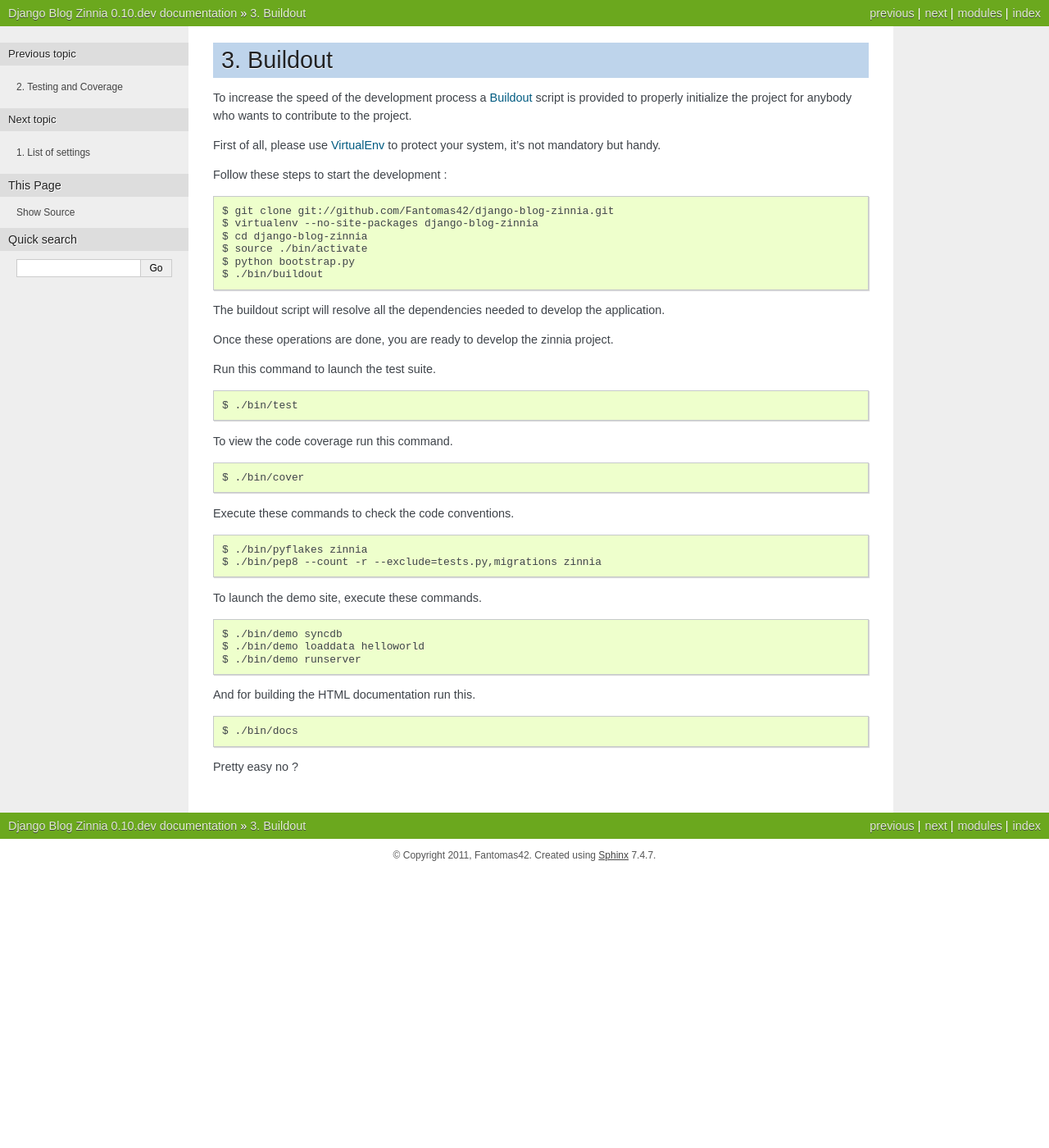
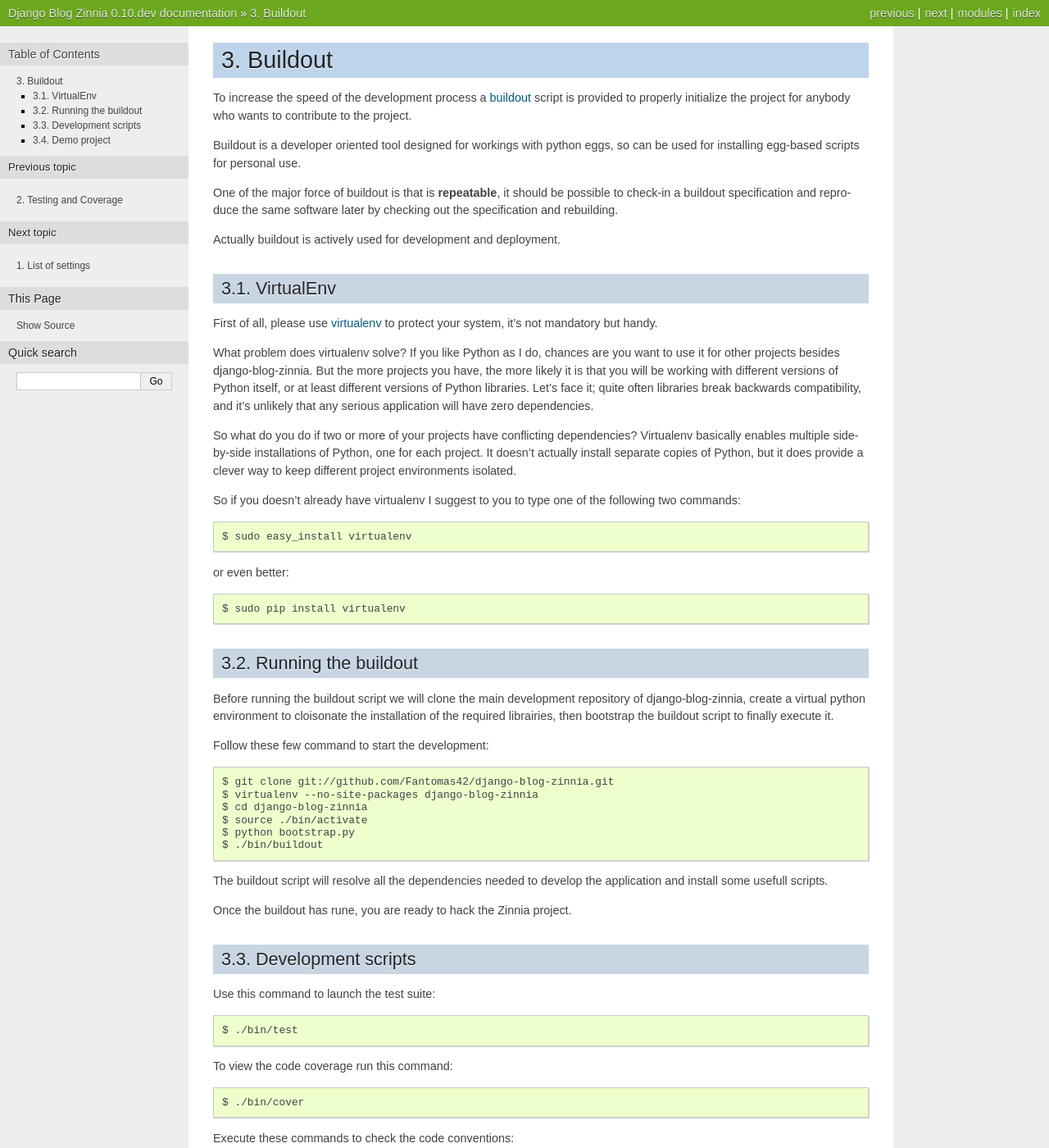
Before and after one commit to Fantomas42/django-blog-zinnia, a Sphinx documentation site: the page built from docs/buildout.rst, in a window 1280 px wide and 1400 px high. Shown: the whole window at 82% size. Built offline with Sphinx 7.4.7, drawn with Linux system fonts in a browser that asks for light colours; some of the changed text lies outside the part shown.

Commit message:
updating some docs

```diff
--- a/docs/buildout.rst
+++ b/docs/buildout.rst
@@ -1,17 +1,66 @@
+========
 Buildout
 ========
 
 .. highlightlang:: console
 
-To increase the speed of the development process a `Buildout
-<http://pypi.python.org/pypi/zc.buildout>`_ script is provided to properly
-initialize the project for anybody who wants to contribute to the project.
+To increase the speed of the development process a `buildout`_ script is
+provided to properly initialize the project for anybody who wants to
+contribute to the project.
 
-First of all, please use `VirtualEnv
-<http://pypi.python.org/pypi/virtualenv>`_ to protect your system, it's
-not mandatory but handy.
+Buildout is a developer oriented tool designed for workings with python
+eggs, so can be used for installing egg-based scripts for personal use.
 
-Follow these steps to start the development : ::
+One of the major force of buildout is that is **repeatable**, it should be
+possible to check-in a buildout specification and reproduce the same
+software later by checking out the specification and rebuilding.
+
+Actually buildout is actively used for development and deployment.
+
+.. _using-virtualenv:
+
+VirtualEnv
+==========
+
+First of all, please use `virtualenv`_ to protect your system, it's not
+mandatory but handy.
+
+What problem does virtualenv solve? If you like Python as I do, chances are
+you want to use it for other projects besides django-blog-zinnia.
+But the more projects you have, the more likely it is that you will be
+working with different versions of Python itself, or at least different
+versions of Python libraries.
+Let’s face it; quite often libraries break backwards compatibility,
+and it’s unlikely that any serious application will have zero
+dependencies.
+
+So what do you do if two or more of your projects have conflicting
+dependencies?
+Virtualenv basically enables multiple side-by-side installations of Python,
+one for each project. It doesn’t actually install separate copies of
+Python, but it does provide a clever way to keep different project
+environments isolated.
+
+So if you doesn't already have virtualenv I suggest to you to type one of
+the following two commands: ::
+
+  $ sudo easy_install virtualenv
+
+or even better: ::
+
+  $ sudo pip install virtualenv
+
+.. _running-the-buildout:
+
+Running the buildout
+====================
+
+Before running the buildout script we will clone the main development
+repository of django-blog-zinnia, create a virtual python environment to
+cloisonate the installation of the required librairies,
+then bootstrap the buildout script to finally execute it.
+
+Follow these few command to start the development: ::
 
   $ git clone git://github.com/Fantomas42/django-blog-zinnia.git
   $ virtualenv --no-site-packages django-blog-zinnia
@@ -21,31 +70,51 @@
   $ ./bin/buildout
 
 The buildout script will resolve all the dependencies needed to develop the
-application.
+application and install some usefull scripts.
 
-Once these operations are done, you are ready to develop the zinnia project.
+Once the buildout has rune, you are ready to hack the Zinnia project.
 
-Run this command to launch the test suite. ::
+.. _development-scripts:
+
+Development scripts
+===================
+
+Use this command to launch the test suite: ::
 
   $ ./bin/test
 
-To view the code coverage run this command. ::
+To view the code coverage run this command: ::
 
   $ ./bin/cover
 
-Execute these commands to check the code conventions. ::
+Execute these commands to check the code conventions: ::
 
   $ ./bin/pyflakes zinnia
   $ ./bin/pep8 --count -r --exclude=tests.py,migrations zinnia
 
-To launch the demo site, execute these commands. ::
-
-  $ ./bin/demo syncdb
-  $ ./bin/demo loaddata helloworld
-  $ ./bin/demo runserver
-
-And for building the HTML documentation run this. ::
+For building the HTML documentation run this simple command: ::
 
   $ ./bin/docs
 
+.. _demo-project:
+
+Demo project
+============
+
+A demo project using Zinnia, is available once the buildout script has
+run. The demo project is usefull when you want to do functionnal testing.
+
+To launch the demo site, execute these commands: ::
+
+  $ ./bin/demo syncdb
+  $ ./bin/demo runserver
+
+To directly have entries in your demo, run this command: ::
+
+  $ ./bin/demo loaddata helloworld
+
 Pretty easy no ?
+
+
+.. _`buildout`: http://pypi.python.org/pypi/zc.buildout
+.. _`virtualenv`: http://pypi.python.org/pypi/virtualenv
--- a/docs/conf.py
+++ b/docs/conf.py
@@ -17,6 +17,7 @@
 from datetime import date
 
 sys.path.append(os.path.abspath('..'))
+os.environ['DJANGO_SETTINGS_MODULE'] = 'zinnia.testsettings'
 import zinnia
 
 
@@ -32,7 +33,7 @@
 
 # Add any Sphinx extension module names here, as strings. They can be extensions
 # coming with Sphinx (named 'sphinx.ext.*') or your custom ones.
-extensions = ['sphinx.ext.intersphinx']
+extensions = ['sphinx.ext.autodoc', 'sphinx.ext.intersphinx']
 intersphinx_mapping = {
     'python': ('http://docs.python.org/2.6', None),
     'django': ('http://readthedocs.org/docs/django/en/latest/', None),
```
Also changed, not shown: docs/channels.rst (+12 -10 lines), docs/compatibility.rst (+27 -11 lines), docs/index.rst (+17 -5 lines).
